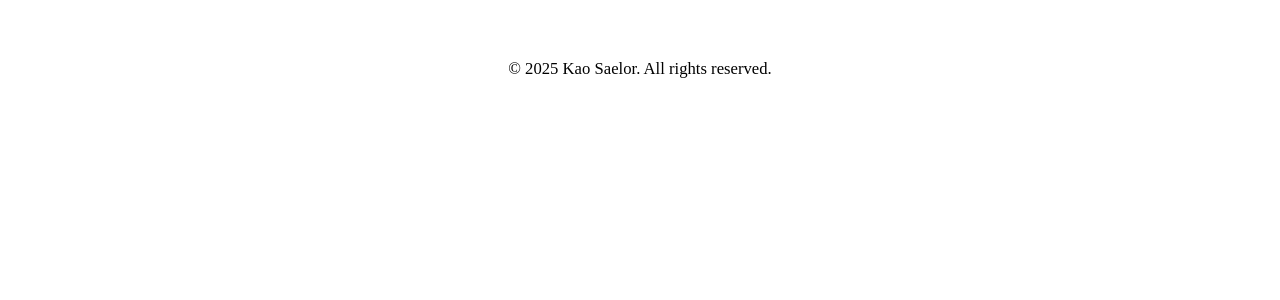
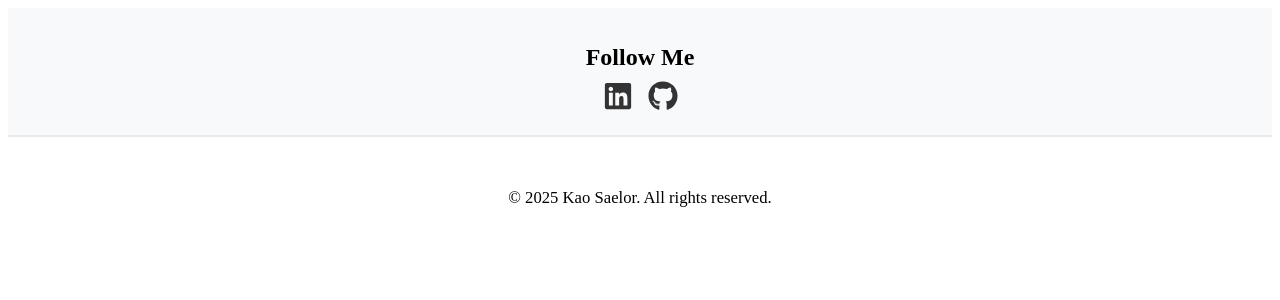
Before and after one commit to CodingKao/js-game-portfolio, a React (Create React App) app in the folder fin-edu-games/: page / in a window 1280 px wide. Shown: the top 300 px of the page. Built offline with nearby package versions, Linux system fonts and the light colour scheme.

Commit message:
set up socials

```diff
--- a/fin-edu-games/package.json
+++ b/fin-edu-games/package.json
@@ -8,6 +8,7 @@
     "@testing-library/user-event": "^13.5.0",
     "react": "^18.3.1",
     "react-dom": "^18.3.1",
+    "react-icons": "^5.3.0",
     "react-scripts": "5.0.1",
     "web-vitals": "^2.1.4"
   },
--- a/fin-edu-games/src/App.jsx
+++ b/fin-edu-games/src/App.jsx
@@ -1,10 +1,11 @@
 import React from 'react'
-
+import HeaderSocials from './components/header/HeaderSocials'
 import Footer from './components/footer/Footer'
 
 const App = () => {
   return (
     <>
+        <HeaderSocials />
         <Footer />
     </>
   )
--- /dev/null
+++ b/fin-edu-games/src/components/header/HeaderSocials.jsx
@@ -0,0 +1,21 @@
+import React from 'react';
+import './header.css'
+import { FaLinkedin, FaGithub  } from 'react-icons/fa';
+
+const HeaderSocials = () => {
+    return (
+        <header className="header">
+            <h1 className="header-title">Follow Me</h1>
+            <div className="social-icons">
+                <a href="https://www.linkedin.com/in/kao-saelor/?trk=eml-email_notification_digest_01-header-0-profile_glimmer" target="_blank" rel="noopener noreferrer">
+                    <FaLinkedin className="icon linkedin" />
+                </a>
+                <a href="https://github.com/CodingKao" target="_blank" rel="noopener noreferrer">
+                    <FaGithub className="icon github" />
+                </a>
+            </div>
+        </header>
+    );
+};
+
+export default HeaderSocials;
--- /dev/null
+++ b/fin-edu-games/src/components/header/header.css
@@ -0,0 +1,41 @@
+/* Header.css */
+.header {
+    background-color: #f8f9fa;
+    padding: 20px;
+    text-align: center;
+    border-bottom: 2px solid #eaeaea;
+}
+
+.header-title {
+    font-size: 24px;
+    font-weight: bold;
+    margin-bottom: 10px;
+}
+
+.social-icons {
+    display: flex;
+    justify-content: center;
+    gap: 15px;
+}
+
+.icon {
+    font-size: 30px;
+    color: #333;
+    transition: color 0.3s ease;
+}
+
+.icon:hover {
+    color: #0073e6;
+}
+
+.linkedin:hover {
+    color: #0077b5;
+}
+
+.github:hover {
+    color: #333;
+}
+
+.instagram:hover {
+    color: #e4405f;
+}
```
Also changed, not shown: fin-edu-games/src/components/header/Header.jsx (added), 1 other file (tests, documents, lock files or other folders).
